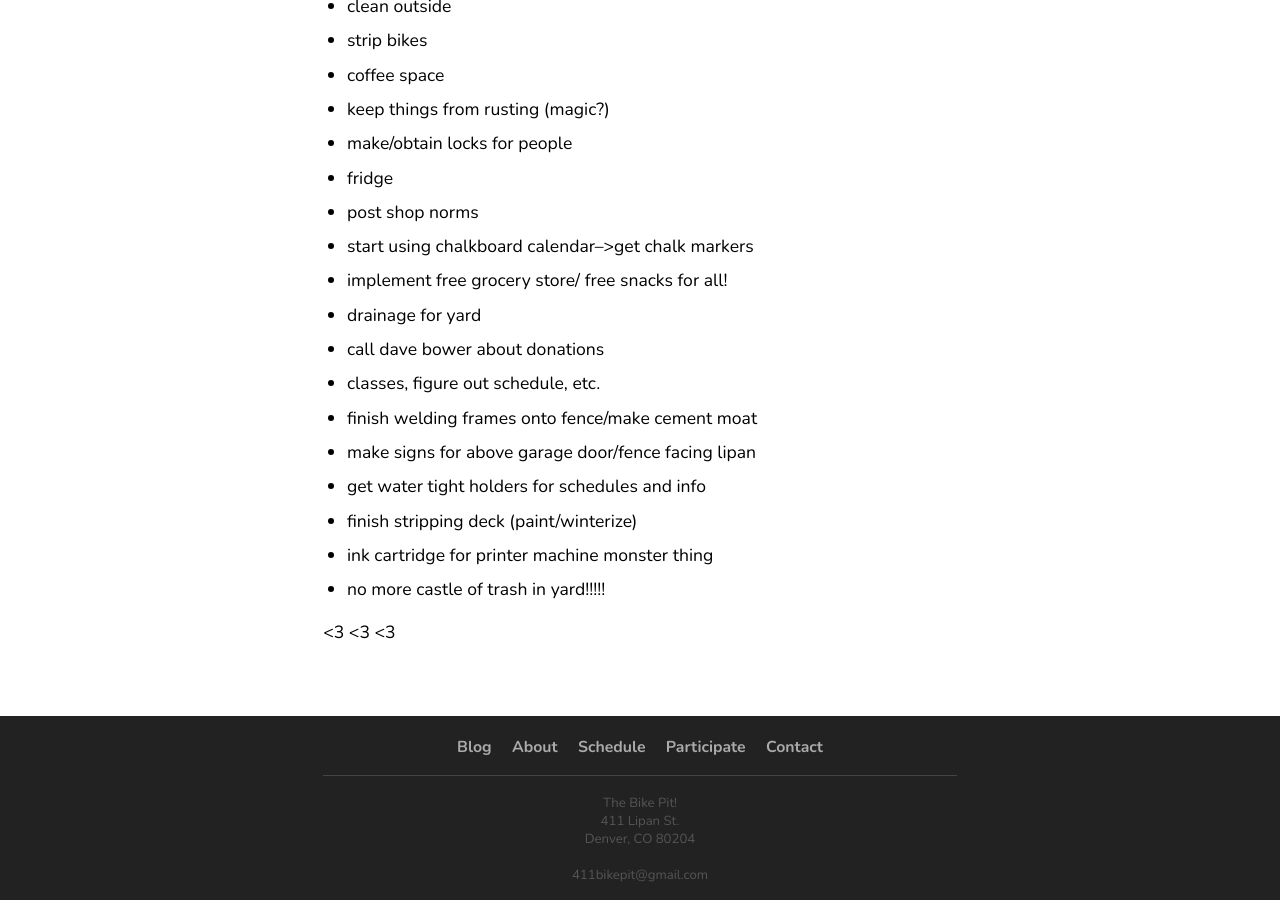
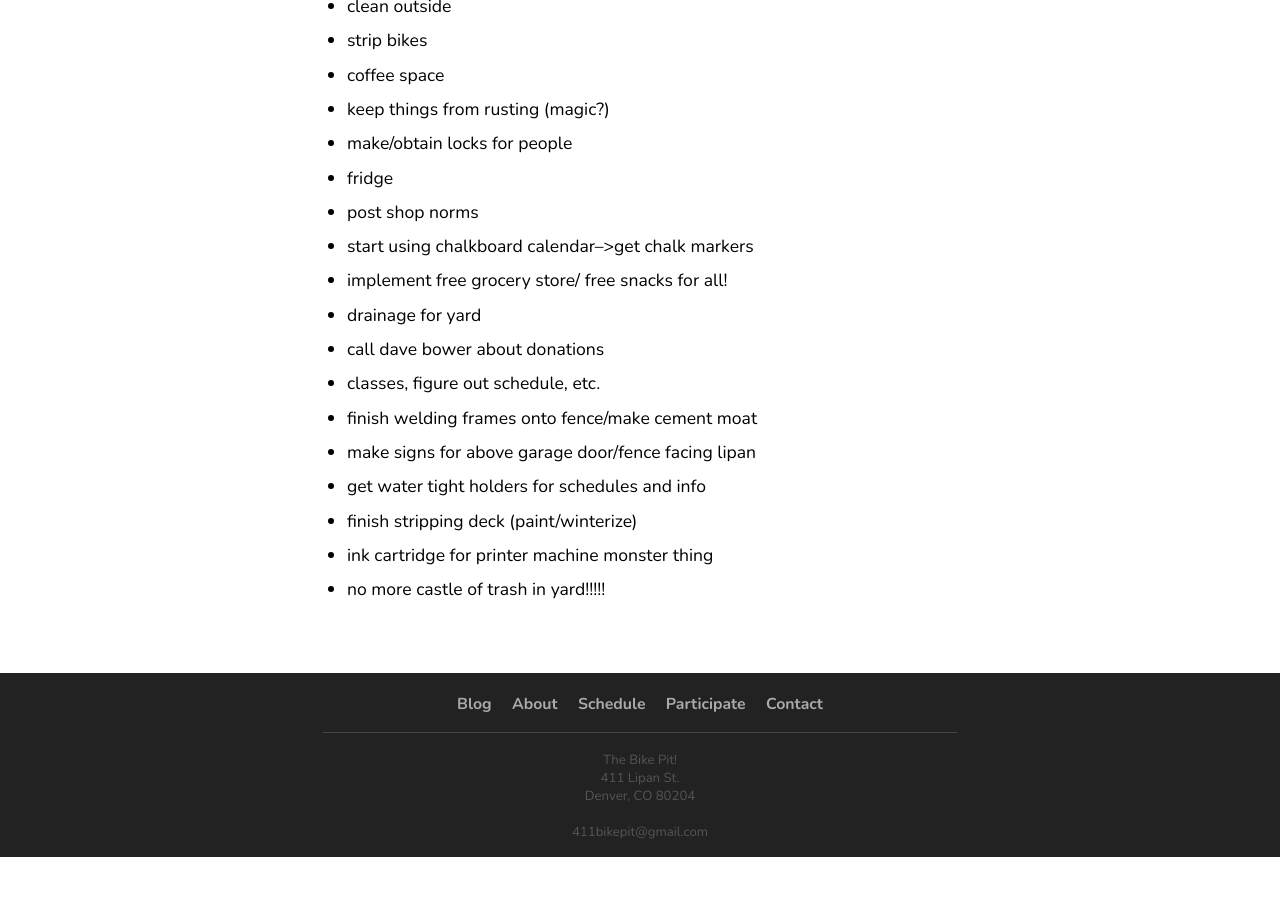
Before and after one commit to bikepit/bikepit, a Jekyll site: the page built from _posts/2013-10-07-winter-at-the-bike-pit.md, in a window 1280 px wide and 900 px high, scrolled down 904 px. Built offline with Jekyll 4.4.1, drawn with Linux system fonts in a browser that asks for light colours; nearby versions of some CDN libraries; Markdown is read by kramdown in place of the engine named in the settings; after the commit the page ends 1761 px from its top, so only the background shows below that.

Commit message:
Changed hearts at the end to a single Font Awesome heart span. This will be replaced by a little heart icon when we deploy the website.

```diff
--- a/_posts/2013-10-07-winter-at-the-bike-pit.md
+++ b/_posts/2013-10-07-winter-at-the-bike-pit.md
@@ -40,4 +40,4 @@ We also created this Winter Projects list, which we welcome help from anyone wit
 - no more castle of trash in yard!!!!!
 
 
-<3 <3 <3
+<span class="icon-heart"></span>
```
